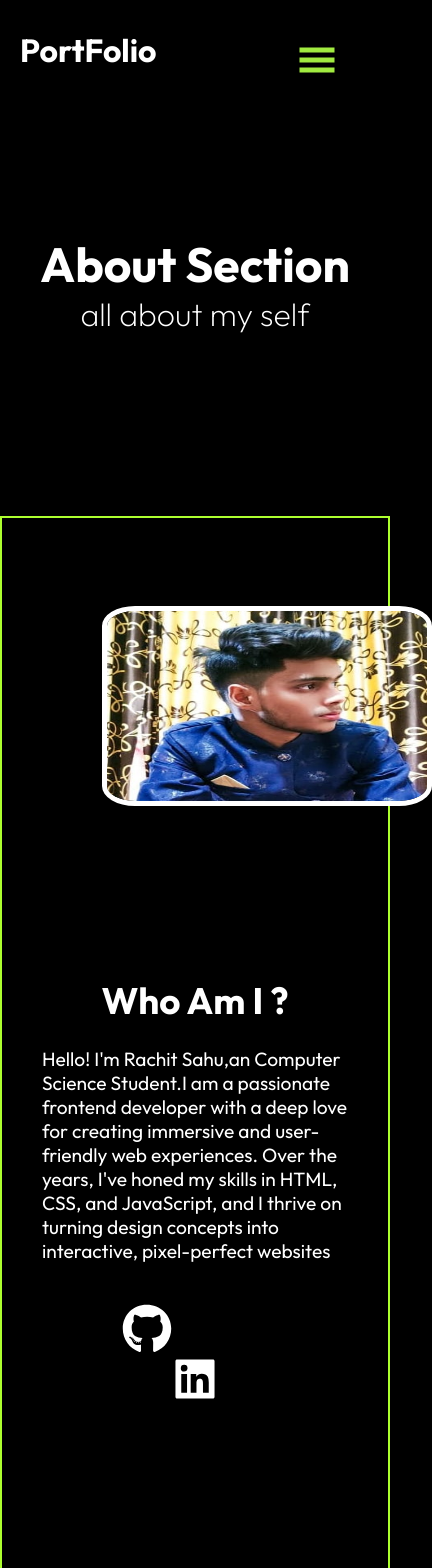
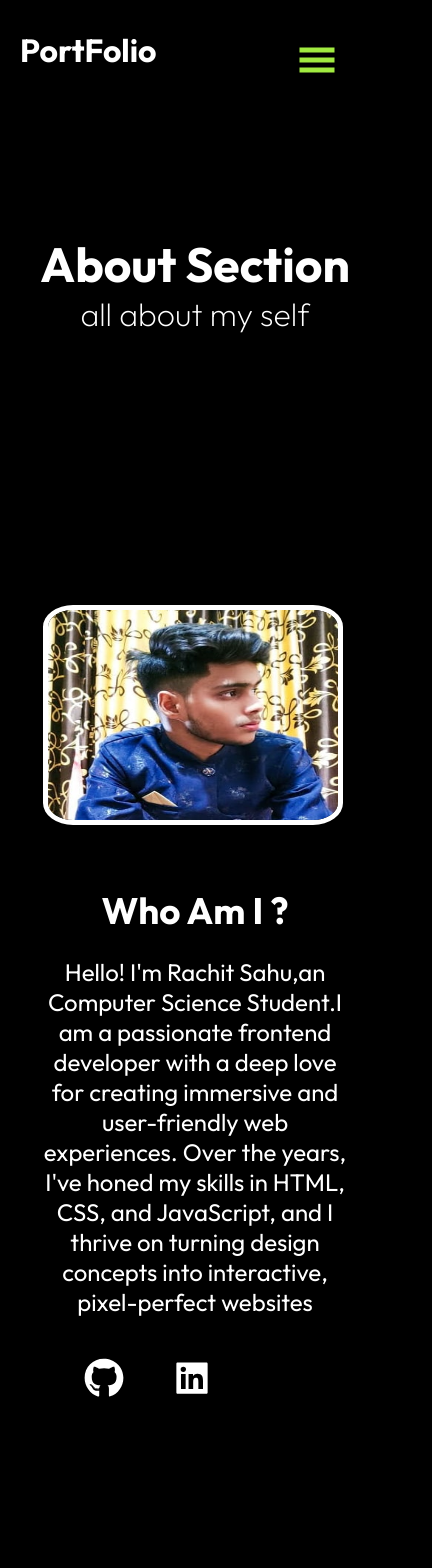
Before and after one commit to RachitSahu26/Portfolio, a React (Vite) app in the folder portfolio/: page /about in a window 390 px wide. Shown: the top 1568 px of the page, 432 px wide, since content can reach past the window. Built offline with nearby package versions, Linux system fonts and the light colour scheme; some icons are missing.

Commit message:
completed about section

```diff
--- a/portfolio/src/Components/AllAboutStyle.css
+++ b/portfolio/src/Components/AllAboutStyle.css
@@ -50,7 +50,7 @@ height:300px ;
 .About{
     /* border: 2px solid greenyellow; */
     display: flex;
-    height: 60vh;
+    height: 75vh;
     justify-content: space-between;
     padding: 130px 0%;
 
@@ -58,7 +58,7 @@ height:300px ;
 
     .profile-img-div{
         /* border: 2px solid orange; */
-        padding: 30% 30px;
+        padding: 35% 30px;
 
     }
     .profile-img-div img{
@@ -77,11 +77,11 @@ height:300px ;
     .my-detail h1{
         text-align: center;
         margin-bottom: 23px;
-        font-size: 2.3rem;
+        font-size: 2.7rem;
     }
     .my-detail p{
 
-        font-size: 1.3rem;
+        font-size: 1.8rem;
     }
 
     .social-icons{
@@ -108,7 +108,7 @@ height:300px ;
 @media screen and  (max-width:541px) {
 
     .About{
-        border: 2px solid greenyellow;
+        /* border: 2px solid greenyellow; */
         display: flex;
         height: 145vh;
         flex-direction: column;
@@ -125,7 +125,7 @@ height:300px ;
         .profile-img-div img{
         border-radius: 10%;
         width:330px ;
-        height:200px ;
+        height:240px ;
         border: 5px solid white;
 
         }
@@ -159,3 +159,264 @@ height:300px ;
     }
 
     }
+
+
+
+
+
+
+
+
+
+
+
+/* --------------------media (415) ----------------- */
+@media screen and  (max-width:415px) {
+
+    .About{
+        /* border: 2px solid greenyellow; */
+        display: flex;
+        height: 120vh;
+        flex-direction: column;
+        justify-content: space-between;
+        padding: 30px 0%;
+
+        }
+
+        .profile-img-div{
+            /* border: 2px solid orange; */
+            padding: 15% 40px;
+
+        }
+        .profile-img-div img{
+        border-radius: 10%;
+        width:330px ;
+        height:240px ;
+        border: 5px solid white;
+
+        }
+
+
+        .my-detail{
+            /* border: 2px solid red; */
+         padding: 0 40px;
+         margin-bottom: 250px;
+        }
+        .my-detail h1{
+            text-align: center;
+            margin-bottom: 23px;
+            font-size: 2.3rem;
+        }
+        .my-detail p{
+            text-align: center;
+
+            font-size: 1.7rem;
+        }
+
+        .social-icons{
+            /* border: 2px solid rebeccapurple; */
+            padding: 4px 41px;
+        }
+
+    .github,.linkdin,.insta{
+
+        width:50px;
+        height: 50px;
+
+    }
+
+    }
+
+
+
+
+
+
+
+
+/* --------------------media (394) ----------------- */
+@media screen and  (max-width:394px) {
+
+    .About{
+        /* border: 2px solid greenyellow; */
+        display: flex;
+        height: 127vh;
+        flex-direction: column;
+        justify-content: space-between;
+        padding: 30px 0%;
+
+        }
+
+        .profile-img-div{
+            /* border: 2px solid orange; */
+            padding: 15% 43px;
+
+        }
+        .profile-img-div img{
+        border-radius: 10%;
+        width: 300px;
+        height: 220px;
+        border: 5px solid white;
+
+        }
+
+
+        .my-detail{
+            /* border: 2px solid red; */
+         padding: 0 40px;
+         margin-bottom: 250px;
+        }
+        .my-detail h1{
+            text-align: center;
+            margin-bottom: 23px;
+            font-size: 2.3rem;
+        }
+        .my-detail p{
+            text-align: center;
+
+            font-size: 1.5rem;
+        }
+
+        .social-icons{
+            /* border: 2px solid rebeccapurple; */
+            padding: 4px 44px;
+        }
+
+    .github,.linkdin,.insta{
+
+        width:40px;
+        height: 40px;
+
+
+    }
+
+    }
+
+
+
+
+
+
+
+/* --------------------media (376) ----------------- */
+@media screen and  (max-width:376px) {
+
+    .About{
+        /* border: 2px solid greenyellow; */
+        display: flex;
+        height: 133vh;
+        flex-direction: column;
+        justify-content: space-between;
+        padding: 30px 0%;
+
+        }
+
+        .profile-img-div{
+            /* border: 2px solid orange; */
+            padding: 15% 36px;
+
+        }
+        .profile-img-div img{
+        border-radius: 10%;
+        width: 300px;
+        height: 220px;
+        border: 5px solid white;
+
+        }
+
+
+        .my-detail{
+            /* border: 2px solid red; */
+         padding: 0 40px;
+         margin-bottom: 250px;
+        }
+        .my-detail h1{
+            text-align: center;
+            margin-bottom: 23px;
+            font-size: 2.3rem;
+        }
+        .my-detail p{
+            text-align: center;
+
+            font-size: 1.5rem;
+        }
+
+        .social-icons{
+            /* border: 2px solid rebeccapurple; */
+            padding: 4px 39px;
+        }
+
+    .github,.linkdin,.insta{
+
+        width:40px;
+        height: 40px;
+
+    }
+
+    }
+
+
+
+
+
+
+
+
+
+/* --------------------media (361) ----------------- */
+@media screen and  (max-width:361px) {
+
+    .About{
+        /* border: 2px solid greenyellow; */
+        display: flex;
+        height: 140vh;
+        flex-direction: column;
+        justify-content: space-between;
+        padding: 30px 0%;
+
+        }
+
+        .profile-img-div{
+            /* border: 2px solid orange; */
+            padding: 15% 27px;
+
+        }
+        .profile-img-div img{
+        border-radius: 10%;
+        width: 300px;
+        height: 220px;
+        border: 5px solid white;
+
+        }
+
+
+        .my-detail{
+            /* border: 2px solid red; */
+         padding: 0 40px;
+         margin-bottom: 250px;
+        }
+        .my-detail h1{
+            text-align: center;
+            margin-bottom: 23px;
+            font-size: 2.3rem;
+        }
+        .my-detail p{
+            text-align: center;
+
+            font-size: 1.5rem;
+        }
+
+        .social-icons{
+            /* border: 2px solid rebeccapurple; */
+            padding: 4px 30px;
+        }
+
+    .github,.linkdin,.insta{
+
+        width:40px;
+        height: 40px;
+
+
+    }
+
+    }
```
